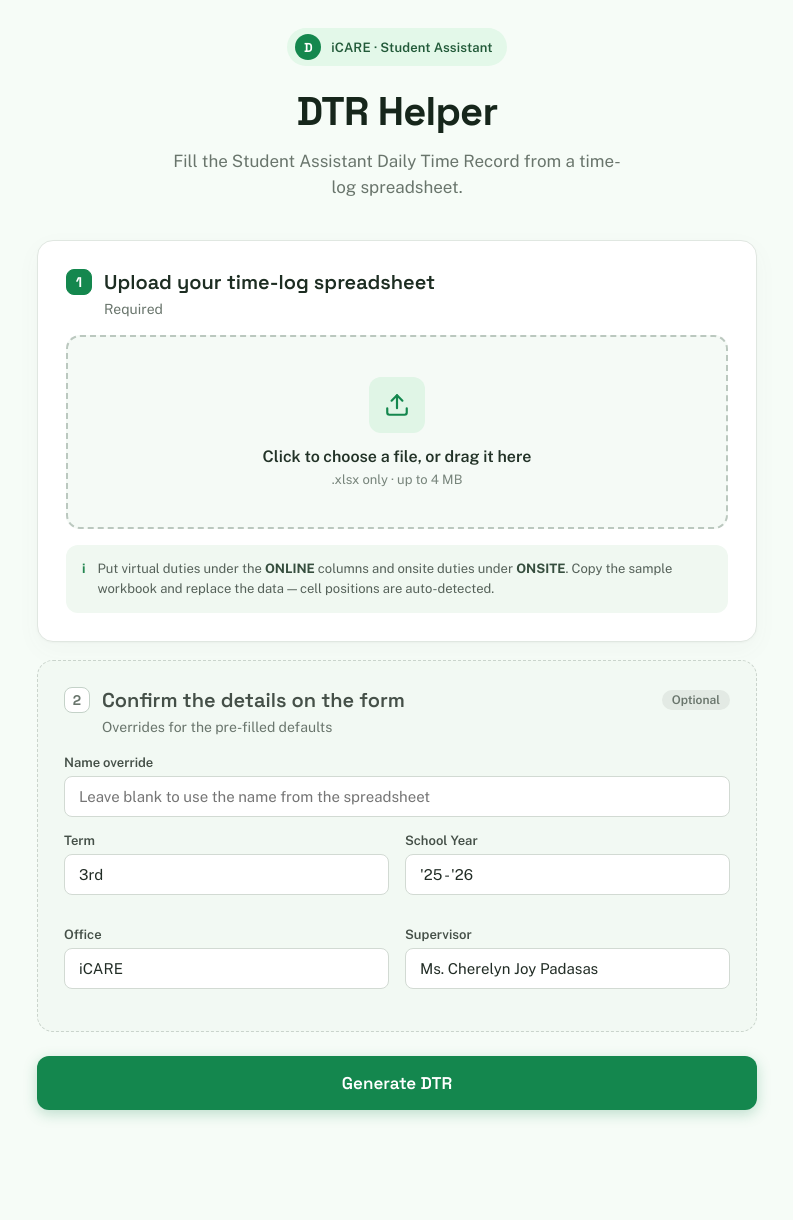
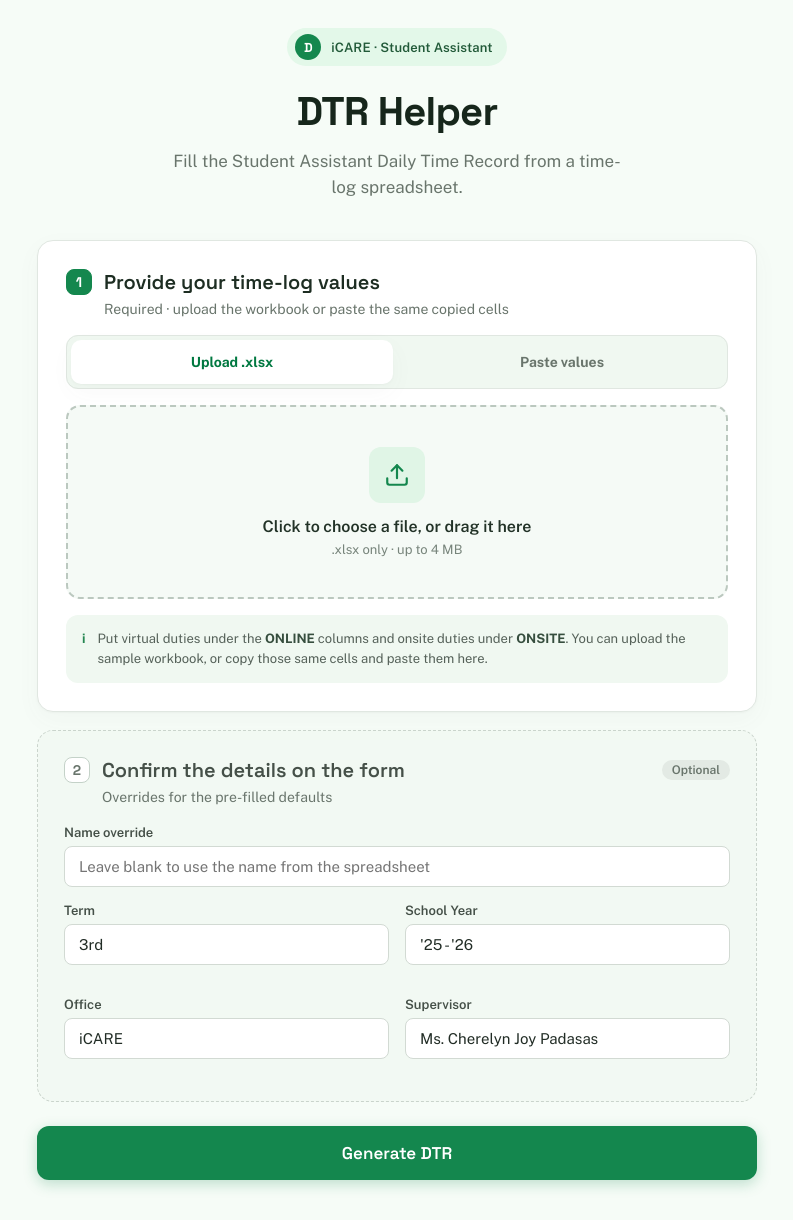
Before and after one commit to Emyol/SA-DTR-Maker, a Flask app: page / in a window 1280 px wide. Shown: the top 1220 px of the page, without its empty margins (243-1036 px from the left). Before the commit the page ends 1119 px from the top, so only its background shows below. Run offline with Flask 3, Linux system fonts and the light colour scheme.

Commit message:
Added just paste feature instead of xlsx file

```diff
--- a/webapp/routes.py
+++ b/webapp/routes.py
@@ -37,17 +37,6 @@ def index():
 
 @bp.post("/generate")
 def generate():
-    file = request.files.get("spreadsheet")
-    if file is None or file.filename == "":
-        return render_template("error.html", message="Please choose an .xlsx file to upload."), 400
-
-    ext = os.path.splitext(file.filename)[1].lower()
-    if ext != ALLOWED_EXTENSION:
-        return render_template(
-            "error.html",
-            message=f'Unsupported file type "{ext or "(none)"}" — please upload a .xlsx spreadsheet.',
-        ), 400
-
     if not os.path.exists(TEMPLATE_PATH):
         current_app.logger.error("Template EMPTY_DTR.docx missing at %s", TEMPLATE_PATH)
         return render_template(
@@ -55,22 +44,45 @@ def generate():
             message="The server is missing its DTR template file. Please contact the maintainer.",
         ), 500
 
-    raw = file.read()
-    if not raw:
-        return render_template("error.html", message="That file is empty."), 400
+    input_method = _clamp(request.form.get("input_method"), 20) or "upload"
+    use_paste = input_method == "paste"
 
     try:
-        parsed_name, entries, anomalies = engine.parse_workbook(io.BytesIO(raw))
+        if use_paste:
+            parsed_name, entries, anomalies = engine.parse_pasted_table(
+                request.form.get("pasted_table", "")
+            )
+        else:
+            file = request.files.get("spreadsheet")
+            if file is None or file.filename == "":
+                return render_template(
+                    "error.html",
+                    message="Please choose an .xlsx file to upload, or switch to Paste values.",
+                ), 400
+
+            ext = os.path.splitext(file.filename)[1].lower()
+            if ext != ALLOWED_EXTENSION:
+                return render_template(
+                    "error.html",
+                    message=f'Unsupported file type "{ext or "(none)"}" — please upload a .xlsx spreadsheet.',
+                ), 400
+
+            raw = file.read()
+            if not raw:
+                return render_template("error.html", message="That file is empty."), 400
+
+            parsed_name, entries, anomalies = engine.parse_workbook(io.BytesIO(raw))
     except engine.WorkbookReadError as exc:
         return render_template("error.html", message=str(exc)), 400
     except Exception:
-        current_app.logger.exception("Unexpected error parsing uploaded workbook")
+        current_app.logger.exception("Unexpected error parsing DTR input")
+        input_label = "pasted values" if use_paste else "spreadsheet"
         return render_template(
             "error.html",
             message=(
-                "Something went wrong reading that spreadsheet. Double-check it has "
-                "ONLINE/ONSITE columns with real Excel dates and times, matching the "
-                "sample layout."
+                f"Something went wrong reading the {input_label}. Double-check it has "
+                "ONLINE/ONSITE columns with recognizable dates and times, matching "
+                "the sample layout."
             ),
         ), 400
 
@@ -88,10 +100,10 @@ def generate():
         return render_template(
             "error.html",
             message=(
-                f"No usable Monday–Saturday time entries were found (parsed "
+                f"No usable Monday-Saturday time entries were found (parsed "
                 f"{len(entries)} raw entr{'y' if len(entries) == 1 else 'ies'} total). "
-                "Make sure dates/times are real Excel dates/times and the sheet has "
-                "ONLINE/ONSITE columns like the sample file."
+                "Make sure dates/times are recognizable and the input has ONLINE/ONSITE "
+                "columns like the sample file."
             ),
             anomalies=anomalies,
         ), 400
--- a/webapp/static/style.css
+++ b/webapp/static/style.css
@@ -211,6 +211,70 @@ a:hover { color: var(--accent-text-hover); }
   background: oklch(0.93 0.01 150);
   color: var(--text-muted);
   font-weight: 600;
+}
+
+/* Input method ------------------------------------------------------------*/
+.input-method {
+  display: grid;
+  grid-template-columns: 1fr 1fr;
+  gap: 8px;
+  padding: 4px;
+  margin: 0 0 16px;
+  border: 1px solid var(--border);
+  border-radius: var(--radius-lg);
+  background: var(--surface-2);
+}
+.method-option {
+  display: flex;
+  align-items: center;
+  justify-content: center;
+  min-height: 44px;
+  padding: 10px 12px;
+  border-radius: var(--radius-md);
+  color: var(--text-muted);
+  font-size: 14px;
+  font-weight: 700;
+  cursor: pointer;
+  transition: background 0.15s, color 0.15s, box-shadow 0.15s;
+}
+.method-option:hover { color: var(--heading-2); }
+.method-option:has(input:checked) {
+  background: var(--surface);
+  color: var(--accent-strong);
+  box-shadow: var(--shadow-card);
+}
+.method-option input {
+  position: absolute;
+  opacity: 0;
+  pointer-events: none;
+}
+.method-option:has(input:focus-visible) {
+  box-shadow: 0 0 0 3px oklch(0.55 0.13 155 / 0.18);
+}
+.input-panel--hidden { display: none; }
+.paste-area {
+  min-height: 220px;
+  resize: vertical;
+  line-height: 1.5;
+}
+.paste-help {
+  margin: -4px 0 0;
+  font-size: 13px;
+  line-height: 1.55;
+  color: var(--text-muted);
+}
+.form-error {
+  margin-top: 14px;
+  padding: 12px 14px;
+  border-radius: var(--radius-md);
+  background: var(--danger-bg);
+  color: oklch(0.42 0.16 25);
+  font-size: 13px;
+  font-weight: 600;
+}
+
+@media (max-width: 560px) {
+  .input-method { grid-template-columns: 1fr; }
 }
 
 /* Dropzone ---------------------------------------------------------------*/
--- a/webapp/templates/index.html
+++ b/webapp/templates/index.html
@@ -15,12 +15,24 @@
   <section class="card">
     <div class="step-row">
       <span class="step-badge step-badge--active">1</span>
-      <h2 class="step-title step-title--active">Upload your time-log spreadsheet</h2>
+      <h2 class="step-title step-title--active">Provide your time-log values</h2>
     </div>
-    <p class="step-sub">Required</p>
+    <p class="step-sub">Required · upload the workbook or paste the same copied cells</p>
 
+    <fieldset class="input-method" aria-label="Choose input method">
+      <label class="method-option">
+        <input type="radio" name="input_method" value="upload" checked>
+        <span>Upload .xlsx</span>
+      </label>
+      <label class="method-option">
+        <input type="radio" name="input_method" value="paste">
+        <span>Paste values</span>
+      </label>
+    </fieldset>
+
+    <div class="input-panel" id="upload-panel">
       <label class="dropzone" id="file-drop">
-      <input type="file" name="spreadsheet" id="file-input" accept=".xlsx" required>
+        <input type="file" name="spreadsheet" id="file-input" accept=".xlsx">
         <div class="dropzone-empty">
           <span class="dropzone-icon">
             <svg width="26" height="26" viewBox="0 0 24 24" fill="none" stroke="currentColor" stroke-width="2" stroke-linecap="round" stroke-linejoin="round"><path d="M21 15v4a2 2 0 0 1-2 2H5a2 2 0 0 1-2-2v-4"></path><polyline points="17 8 12 3 7 8"></polyline><line x1="12" y1="3" x2="12" y2="15"></line></svg>
@@ -37,10 +49,30 @@
           </div>
         </div>
       </label>
+    </div>
+
+    <div class="input-panel input-panel--hidden" id="paste-panel" aria-hidden="true">
+      <div class="field">
+        <label class="field-label" for="pasted-table">Pasted Excel values</label>
+        <textarea
+          class="field-input paste-area"
+          id="pasted-table"
+          name="pasted_table"
+          rows="10"
+          disabled
+          placeholder="Copy the ONLINE/ONSITE cells from Excel or Google Sheets, then paste them here. Include the headers if possible."></textarea>
+      </div>
+      <p class="paste-help">
+        Expected columns: ONLINE Date, Time In, Time Out, Duration, then ONSITE Date, Time In, Time Out, Duration.
+        Duration is ignored; hours are computed from Time In and Time Out.
+      </p>
+    </div>
+
+    <div class="form-error" id="input-error" role="alert" hidden></div>
 
     <div class="info-box">
       <span class="info-icon">i</span>
-      <span>Put virtual duties under the <strong>ONLINE</strong> columns and onsite duties under <strong>ONSITE</strong>. Copy the sample workbook and replace the data — cell positions are auto-detected.</span>
+      <span>Put virtual duties under the <strong>ONLINE</strong> columns and onsite duties under <strong>ONSITE</strong>. You can upload the sample workbook, or copy those same cells and paste them here.</span>
     </div>
   </section>
 
@@ -86,6 +118,32 @@
     var filename = document.getElementById("dropzone-filename");
     var form = drop.closest("form");
     var submitBtn = document.getElementById("submit-btn");
+    var methodRadios = Array.prototype.slice.call(document.querySelectorAll("input[name='input_method']"));
+    var uploadPanel = document.getElementById("upload-panel");
+    var pastePanel = document.getElementById("paste-panel");
+    var pasteInput = document.getElementById("pasted-table");
+    var inputError = document.getElementById("input-error");
+
+    function selectedMethod() {
+      var selected = methodRadios.filter(function (radio) { return radio.checked; })[0];
+      return selected ? selected.value : "upload";
+    }
+
+    function setError(message) {
+      inputError.textContent = message || "";
+      inputError.hidden = !message;
+    }
+
+    function updateInputMode() {
+      var usePaste = selectedMethod() === "paste";
+      uploadPanel.classList.toggle("input-panel--hidden", usePaste);
+      pastePanel.classList.toggle("input-panel--hidden", !usePaste);
+      uploadPanel.setAttribute("aria-hidden", String(usePaste));
+      pastePanel.setAttribute("aria-hidden", String(!usePaste));
+      input.disabled = usePaste;
+      pasteInput.disabled = !usePaste;
+      setError("");
+    }
 
     function showFile() {
       if (input.files && input.files[0]) {
@@ -110,10 +168,30 @@
       }
     });
 
-    form.addEventListener("submit", function () {
+    methodRadios.forEach(function (radio) {
+      radio.addEventListener("change", updateInputMode);
+    });
+
+    form.addEventListener("submit", function (e) {
+      if (selectedMethod() === "paste") {
+        if (!pasteInput.value.trim()) {
+          e.preventDefault();
+          setError("Paste the copied Excel values before generating.");
+          pasteInput.focus();
+          return;
+        }
+      } else if (!input.files || !input.files.length) {
+        e.preventDefault();
+        setError("Choose an .xlsx file, or switch to Paste values.");
+        input.focus();
+        return;
+      }
+
       submitBtn.disabled = true;
       submitBtn.textContent = "Generating…";
     });
+
+    updateInputMode();
   })();
 </script>
 {% endblock %}
```
Also changed, not shown: dtr/engine.py (+156 -22 lines). Lines whose indentation alone changed are shown as unchanged.
